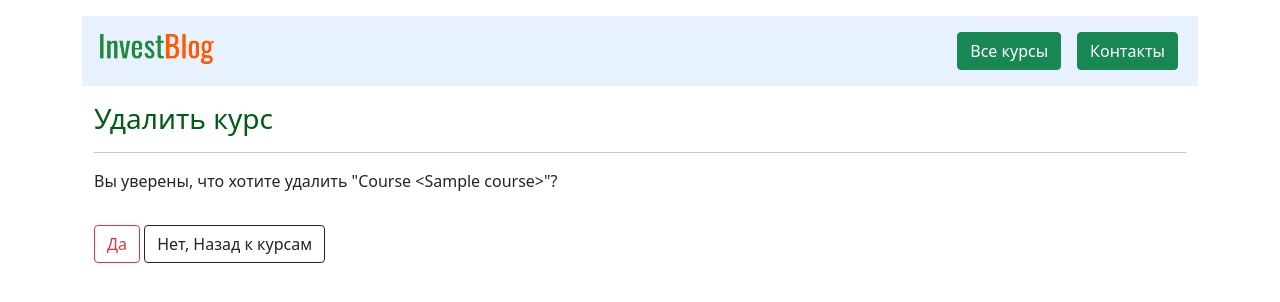
After one commit to balancy/invest_blog_rest, a Django app: page /courses/delete/1/ in a window 1280 px wide. The commit adds this page. Shown: the top 302 px of the page. Run offline with Django 3.2, Linux system fonts and the light colour scheme; a user stored in the database is signed in; tables that the repository leaves empty hold one stand-in row (values such as "Sample post").

Commit message:
Add CourseDelete page

```diff
--- a/education/templates/education/base.html
+++ b/education/templates/education/base.html
@@ -24,12 +24,12 @@
           <ul class="navbar-nav ml-auto">
             <li class="nav-item">
                 <a class="nav-link" href="{% url 'categories_list' %}">
-                    <button type="button" class="btn btn-outline-dark">Все курсы</button>
+                    <button type="button" class="btn btn-success">Все курсы</button>
                 </a>
             </li>
             <li class="nav-item">
                 <a class="nav-link" href="#">
-                    <button type="button" class="btn btn-outline-dark">Контакты</button>
+                    <button type="button" class="btn btn-success">Контакты</button>
                 </a>
             </li>
           </ul>
--- a/education/templates/education/category_list.html
+++ b/education/templates/education/category_list.html
@@ -24,7 +24,7 @@
     </div>
 
     {% if user.is_staff %}
-        <a href="{% url 'course_add' %}" class="btn btn-outline-dark mt-3">Добавить курс</a>
+        <a href="{% url 'course_add' %}" class="btn btn-outline-success mt-3">Добавить курс</a>
     {% endif %}
 
 {% endblock %}
--- /dev/null
+++ b/education/templates/education/course_delete.html
@@ -0,0 +1,11 @@
+{% extends "education/base.html" %}
+
+{% block content %}
+    <form method="post">
+        {% csrf_token %}
+        <p>Вы уверены, что хотите удалить "{{ object }}"?</p>
+        <input type="submit" value="Да" class="btn btn-outline-danger mt-3">
+        <a href="{% url 'categories_list' %}" class="btn btn-outline-dark mt-3">Нет, Назад к курсам</a>
+    </form>
+
+{% endblock %}
--- a/education/templates/education/course_detail.html
+++ b/education/templates/education/course_detail.html
@@ -30,6 +30,7 @@
         {% endfor %}
     </div>
 
-    <a href="{% url 'course_update' course.id %}" class="btn btn-outline-dark mt-3">Обновить курс</a>
+    <a href="{% url 'course_update' course.id %}" class="btn btn-outline-success mt-3">Обновить курс</a>
+    <a href="{% url 'course_delete' course.id %}" class="btn btn-outline-danger mt-3">Удалить курс</a>
     <a href="{% url 'categories_list' %}" class="btn btn-outline-dark mt-3">Назад к курсам</a>
 {% endblock %}
--- a/education/templates/education/course_form.html
+++ b/education/templates/education/course_form.html
@@ -4,7 +4,7 @@
     <form method="post">
         {% csrf_token %}
         {{ form.as_p }}
-        <input type="submit" value="{{ title }}" class="btn btn-outline-dark mt-3">
+        <input type="submit" value="{{ title }}" class="btn btn-outline-success mt-3">
         <a href="{% url 'categories_list' %}" class="btn btn-outline-dark mt-3">Назад к курсам</a>
     </form>
 
--- a/education/urls.py
+++ b/education/urls.py
@@ -9,4 +9,6 @@ urlpatterns = [
     path('courses/add/', views.CourseAddView.as_view(), name='course_add'),
     path('courses/update/<int:pk>/', views.CourseUpdateView.as_view(),
          name='course_update'),
+    path('courses/delete/<int:pk>/', views.CourseDeleteView.as_view(),
+         name='course_delete'),
 ]
--- a/education/views.py
+++ b/education/views.py
@@ -1,7 +1,8 @@
 from django.contrib.admin.views.decorators import staff_member_required
 from django.urls import reverse_lazy
 from django.utils.decorators import method_decorator
-from django.views.generic import CreateView, DetailView, ListView, UpdateView
+from django.views.generic import CreateView, DetailView, ListView, UpdateView, \
+    DeleteView
 
 from education.forms import CourseForm
 from education.models import Category, Course
@@ -48,3 +49,11 @@ class CourseUpdateView(CourseTitleMixin, UpdateView):
     form_class = CourseForm
     title = 'Обновить курс'
     success_url = reverse_lazy('categories_list')
+
+
+@method_decorator(staff_member_required, name='dispatch')
+class CourseDeleteView(CourseTitleMixin, DeleteView):
+    model = Course
+    title = 'Удалить курс'
+    success_url = reverse_lazy('categories_list')
+    template_name_suffix = '_delete'
```
